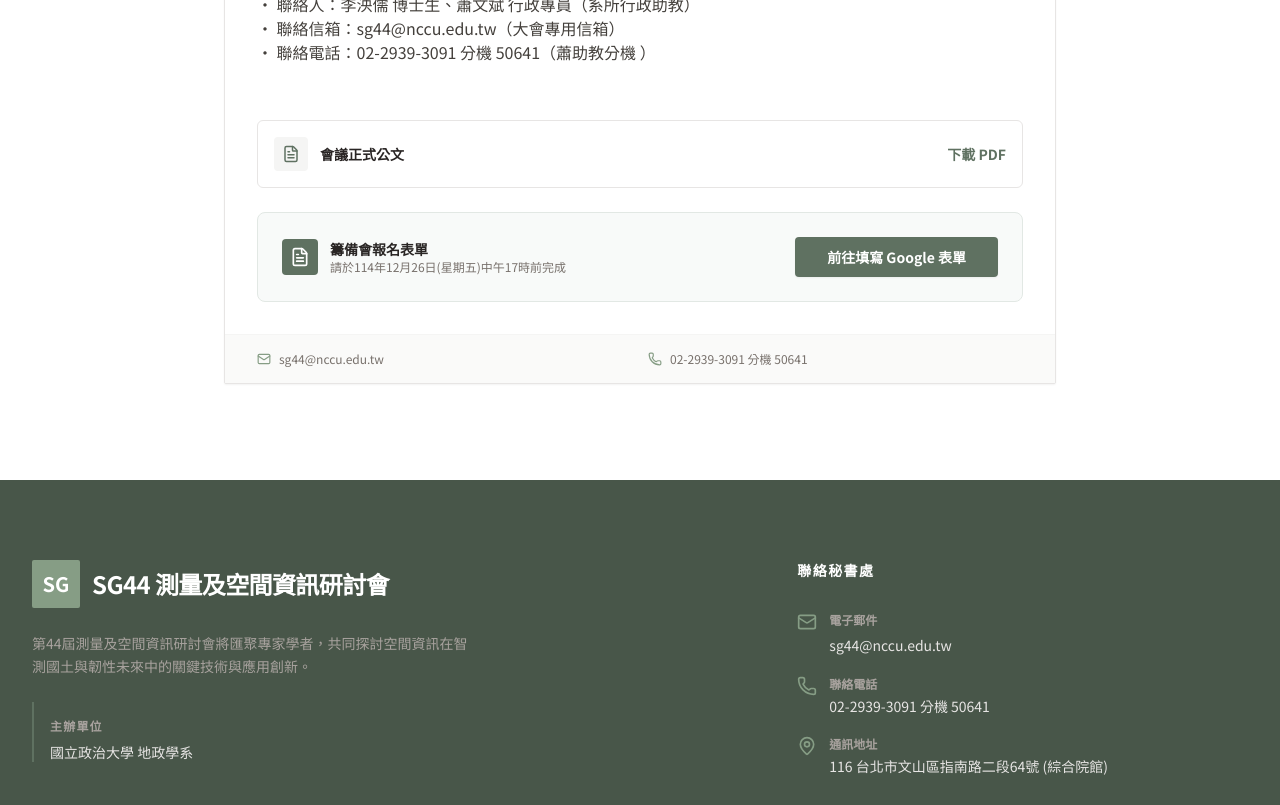
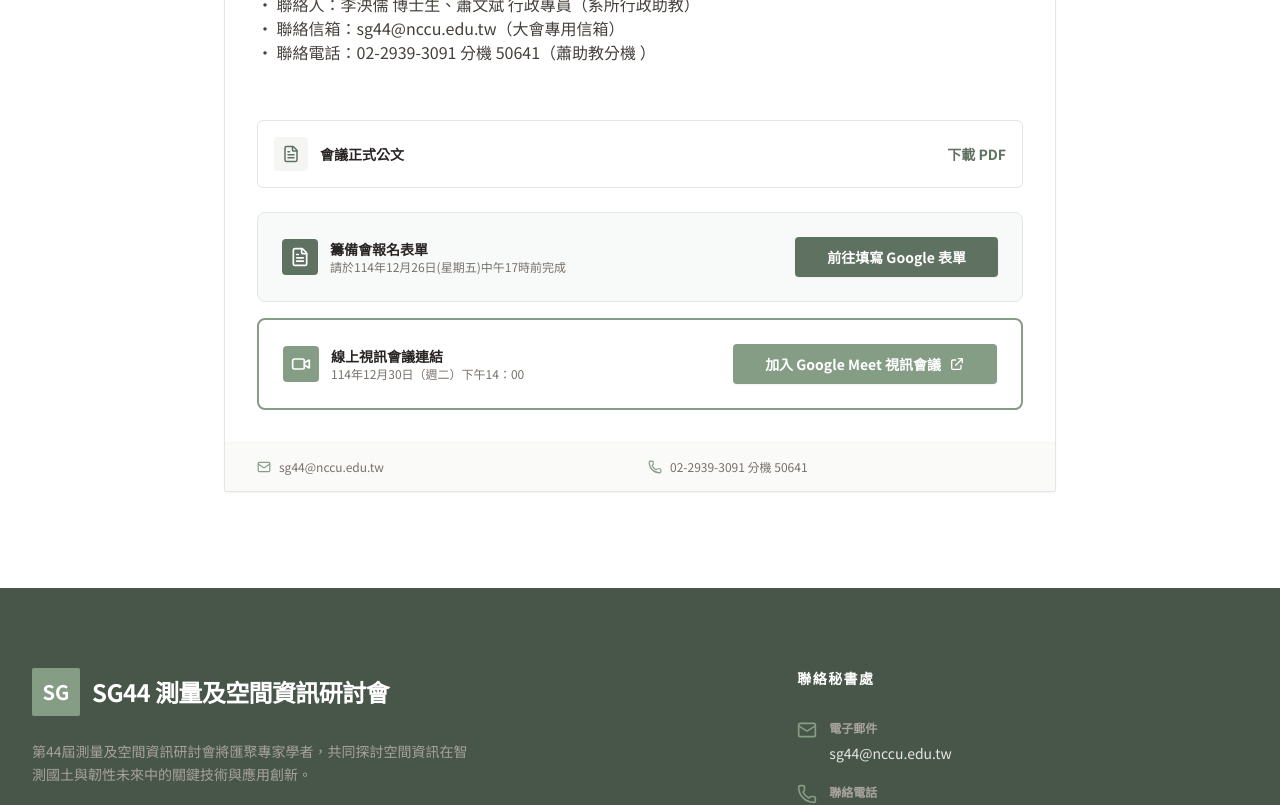
Before and after one commit to Nody-Peng/SG44_demo, a React (Vite) app: page / in a window 1280 px wide. Shown: the part 1810-2615 px from the top of the page. Built offline with nearby package versions, Linux system fonts and the light colour scheme.

Commit message:
Add Google Meet Link

```diff
--- a/components/NewsSection.tsx
+++ b/components/NewsSection.tsx
@@ -1,5 +1,5 @@
 import React from "react";
-import { Mail, Phone, FileText } from "lucide-react";
+import { Mail, Phone, FileText, Video } from "lucide-react";
 import { NEWS_DATA } from "../constants";
 import SectionTitle from "./SectionTitle";
 
@@ -48,9 +48,6 @@ const NewsSection: React.FC = () => {
                       <p className="text-sm font-bold text-stone-800">
                         會議正式公文
                       </p>
-                      {/* <p className="text-xs text-stone-500">
-                        官方正式公文下載
-                      </p> */}
                     </div>
                   </div>
 
@@ -64,7 +61,7 @@ const NewsSection: React.FC = () => {
                   </a>
                 </div>
 
-                {/* 行動按鈕區 */}
+                {/* 行動按鈕區 - 報名表單 */}
                 <div className="p-6 bg-[#F8FAF9] rounded-lg border border-[#E2E8E4] flex flex-col md:flex-row items-center justify-between gap-4">
                   <div className="flex items-center gap-3">
                     <div className="p-2 bg-[#5F7161] rounded text-white">
@@ -88,31 +85,64 @@ const NewsSection: React.FC = () => {
                     前往填寫 Google 表單
                   </a>
                 </div>
+
+                {/* === 新增：會議連結區塊（條件顯示） === */}
+                {news.meetingLink && (
+                  <div className="mt-4 p-6 bg-white rounded-lg border-2 border-[#869D85] flex flex-col md:flex-row items-center justify-between gap-4">
+                    <div className="flex items-center gap-3">
+                      <div className="p-2 bg-[#869D85] rounded text-white">
+                        <Video size={20} />
+                      </div>
+                      <div>
+                        <p className="text-sm font-bold text-stone-800">
+                          線上視訊會議連結
+                        </p>
+                        <p className="text-xs text-stone-500">
+                          {news.meetingTime || "會議時間請見公告內容"}
+                        </p>
+                      </div>
+                    </div>
+                    <a
+                      href={news.meetingLink}
+                      target="_blank"
+                      rel="noopener noreferrer"
+                      className="bg-[#869D85] text-white px-8 py-2.5 rounded shadow-sm hover:bg-[#6b7d6a] transition-colors font-bold text-sm flex items-center gap-2"
+                    >
+                      <span>{news.meetingLinkText || "加入會議"}</span>
+                      <svg
+                        className="w-4 h-4"
+                        fill="none"
+                        stroke="currentColor"
+                        viewBox="0 0 24 24"
+                      >
+                        <path
+                          strokeLinecap="round"
+                          strokeLinejoin="round"
+                          strokeWidth={2}
+                          d="M10 6H6a2 2 0 00-2 2v10a2 2 0 002 2h10a2 2 0 002-2v-4M14 4h6m0 0v6m0-6L10 14"
+                        />
+                      </svg>
+                    </a>
+                  </div>
+                )}
               </div>
 
               {/* 聯絡資訊（可點擊） */}
               <div className="bg-stone-50 px-6 md:px-8 py-4 border-t border-stone-100 grid grid-cols-1 sm:grid-cols-2 gap-4">
                 <div className="flex items-center gap-2 text-xs text-stone-500">
                   <Mail size={14} className="text-[#869D85]" />
-                <a
-                  href="mailto:sg44@nccu.edu.tw"
-                  className="hover:underline"
-                >
+                  <a href="mailto:sg44@nccu.edu.tw" className="hover:underline">
                     sg44@nccu.edu.tw
                   </a>
                 </div>
 
                 <div className="flex items-center gap-2 text-xs text-stone-500">
                   <Phone size={14} className="text-[#869D85]" />
-                <a
-                  href="tel:+886229393091"
-                  className="hover:underline"
-                >
+                  <a href="tel:+886229393091" className="hover:underline">
                     02-2939-3091 分機 50641
                   </a>
                 </div>
               </div>
-
             </article>
           ))}
         </div>
--- a/constants.tsx
+++ b/constants.tsx
@@ -54,6 +54,10 @@ export const NEWS_DATA: NewsItem[] = serverData?.news || [
 • 聯絡信箱：sg44@nccu.edu.tw（大會專用信箱）
 • 聯絡電話：02-2939-3091 分機 50641（蕭助教分機 ）
     `,
+    // 新增：會議連結相關資訊
+    meetingLink: "https://meet.google.com/jcq-owyh-wnt", // 請替換為實際的會議連結
+    meetingLinkText: "加入 Google Meet 視訊會議",
+    meetingTime: "114年12月30日（週二）下午14：00",
   },
 ];
 
--- a/types.ts
+++ b/types.ts
@@ -6,6 +6,9 @@ export interface NewsItem {
   title: string;
   link?: string;
   content?: string; // 新增詳細內容欄位
+  meetingLink?: string; // 新增：會議連結（選填）
+  meetingLinkText?: string; // 新增：連結按鈕文字（選填）
+  meetingTime?: string; // 新增：會議時間說明（選填）
 }
 
 export interface Topic {
```
Lines whose indentation alone changed are shown as unchanged.
